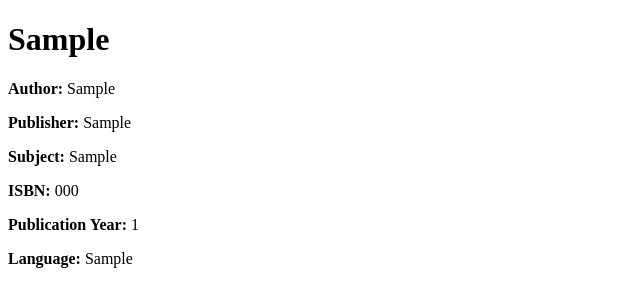
After one commit to tokodib/book-library, a Flask app: page /books/1 in a window 1280 px wide. The commit adds this page. Shown: the top 307 px of the page, without its empty margins (0-640 px from the left). Run offline with Flask 3, Linux system fonts and the light colour scheme; tables that the repository leaves empty hold one stand-in row (values such as "Sample post").

Commit message:
Book detail

```diff
--- a/app.py
+++ b/app.py
@@ -57,5 +57,12 @@ def get_books():
     books = Book.query.all()
     return render_template('books.html', books=books)
 
+@app.route('/books/<int:book_id>')
+def book_detail(book_id):
+
+    book = db.get_or_404(Book, book_id)
+
+    return render_template('book_detail.html', book=book)
+
 if __name__ == '__main__':
     app.run(debug=True)
--- /dev/null
+++ b/templates/book_detail.html
@@ -0,0 +1,16 @@
+<!DOCTYPE html>
+<html lang="en">
+<head>
+    <meta charset="UTF-8">
+    <title>{{ book.Cim }}</title>
+</head>
+<body>
+    <h1>{{ book.Cim }}</h1>
+    <p><strong>Author:</strong> {{ book.Iro }}</p>
+    <p><strong>Publisher:</strong> {{ book.Kiado }}</p>
+    <p><strong>Subject:</strong> {{ book.Tema }}</p>
+    <p><strong>ISBN:</strong> {{ book.ISBN }}</p>
+    <p><strong>Publication Year:</strong> {{ book.KiadasEve }}</p>
+    <p><strong>Language:</strong> {{ book.Nyelv }}</p>
+</body>
+</html>
--- a/templates/books.html
+++ b/templates/books.html
@@ -25,7 +25,7 @@
                 <td>{{ book.Iro }}</td>
                 <td>{{ book.Kiado }}</td>
                 <td>{{ book.Tema }}</td>
-                <td>{{ book.Cim }}</td>
+                <td><a href="{{ url_for('book_detail', book_id=book.ID) }}">{{ book.Cim }}</a></td>
                 <td>{{ book.ISBN }}</td>
             </tr>
             {% endfor %}
```
Also changed, not shown: README.md.
